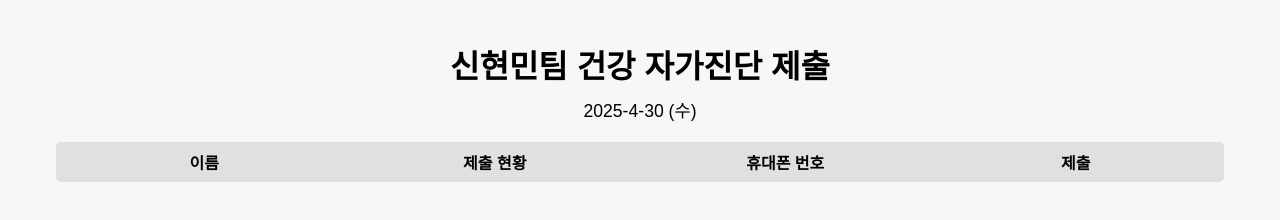
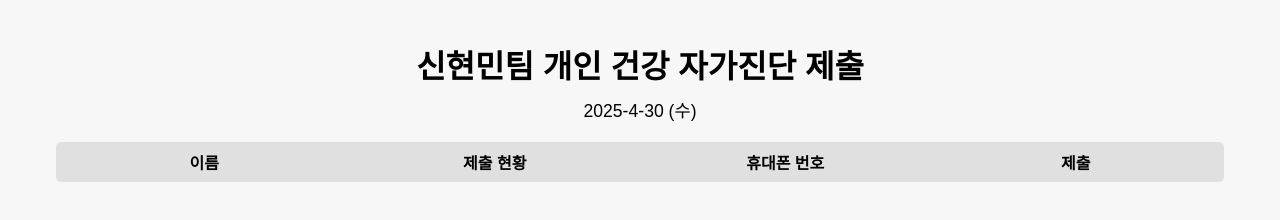
Before and after one commit to noblefrog96/team-health-survey, a website: page public/index.html in a window 1280 px wide. Drawn offline with Linux system fonts and the light colour scheme; no server answers.

Commit message:
Update index.html

```diff
--- a/public/index.html
+++ b/public/index.html
@@ -3,11 +3,11 @@
 <head>
   <meta charset="UTF-8">
   <meta name="viewport" content="width=device-width, initial-scale=1.0">
-  <title>신현민팀 건강 자가진단 제출</title>
+  <title>신현민팀 개인 건강 자가진단 제출</title>
   <link rel="stylesheet" href="style.css">
 </head>
 <body>
-  <h1 id="team-title">신현민팀 건강 자가진단 제출</h1>
+  <h1 id="team-title">신현민팀 개인 건강 자가진단 제출</h1>
   <div id="date-time"></div>
 
   <div id="team-list-header">
```
